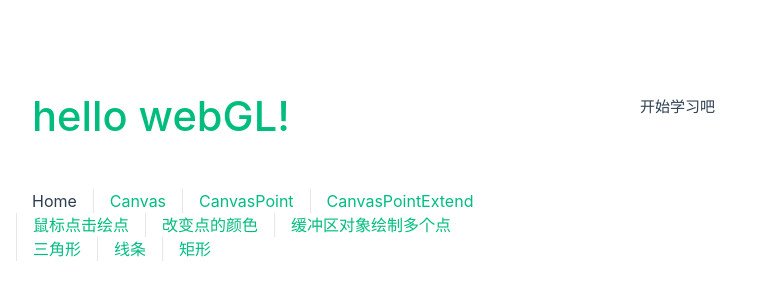
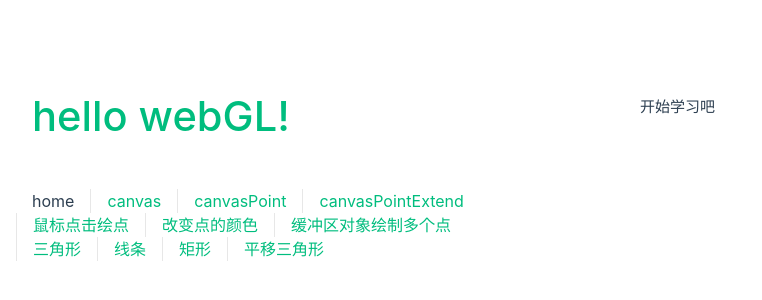
Before and after one commit to Lucialiuxi/data-visualization, a Vue app in the folder canvas1/: page / in a window 1280 px wide. Shown: the part 214-514 px from the top of the page, without its empty margins (0-762 px from the left). Built offline with nearby package versions, Linux system fonts and the light colour scheme.

Commit message:
change route render

```diff
--- a/canvas1/src/App.vue
+++ b/canvas1/src/App.vue
@@ -2,7 +2,8 @@
 import { RouterLink, RouterView } from 'vue-router';
 import HelloWorld from './components/HelloWorld.vue';
 import router from './router/index';
-console.log(router.getRoutes())
+let routes = router.getRoutes();
+console.log(routes)
 </script>
 
 <template>
@@ -10,16 +11,7 @@ console.log(router.getRoutes())
     <div class="wrapper">
       <HelloWorld msg="hello webGL!" />
       <nav>
-        <RouterLink to="/">Home</RouterLink>
-        <RouterLink to="/canvas">Canvas</RouterLink>
-        <RouterLink to="/canvas-point">CanvasPoint</RouterLink>
-        <RouterLink to="/canvas-point-extend">CanvasPointExtend</RouterLink>
-        <RouterLink to="/clicked-point">鼠标点击绘点</RouterLink>
-        <RouterLink to="/colored-point">改变点的颜色</RouterLink>
-        <RouterLink to="/multi-point">缓冲区对象绘制多个点</RouterLink>
-        <RouterLink to="/hello-triangle">三角形</RouterLink>
-        <RouterLink to="/hello-line-strip">线条</RouterLink>
-        <RouterLink to="/hello-quad">矩形</RouterLink>
+        <RouterLink  v-for="route of routes" :key="route.path" :to="route.path" >{{route?.name}}</RouterLink>
       </nav>
     </div>
   </header>
--- a/canvas1/src/router/index.ts
+++ b/canvas1/src/router/index.ts
@@ -7,67 +7,56 @@ const router = createRouter({
     {
       path: '/',
       name: 'home',
-      cName: 'Home',
       component: () => HomeView,
     },
     {
       path: '/canvas',
       name: 'canvas',
-      cName: 'Canvas',
       component: () => import('../views/CanvasView.vue')
     },
     {
       path: '/canvas-point',
       name: 'canvasPoint',
-      cName: 'CanvasPoint',
       component: () => import('../views/CanvasPoint.vue')
     },
     {
       path: '/canvas-point-extend',
       name: 'canvasPointExtend',
-      cName: 'CanvasPointExtend',
       component: () => import('../views/CanvasPointExtend.vue')
     },
     {
       path: '/clicked-point',
-      name: 'clickedPoint',
-      cName: '鼠标点击绘点',
+      name: '鼠标点击绘点',
       component: () => import('../views/ClickedPoint.vue')
     },
     {
       path: '/colored-point',
-      name: 'coloredPoint',
-      cName: '改变点的颜色',
+      name: '改变点的颜色',
       component: () => import('../views/ColoredPoint.vue')
     },
     {
       path: '/multi-point',
-      name: 'multiPoint',
-      cName: '缓冲区对象绘制多个点',
+      name: '缓冲区对象绘制多个点',
       component: () => import('../views/MultiPoint.vue')
     },
     {
       path: '/hello-triangle',
-      name: 'HelloTriangle',
-      cName: '三角形',
+      name: '三角形',
       component: () => import('../views/HelloTriangle.vue')
     },
     {
       path: '/hello-Line-strip',
-      name: 'HelloLineStrip',
-      cName: '线条',
+      name: '线条',
       component: () => import('../views/HelloLineStrip.vue')
     },
     {
       path: '/hello-quad',
-      name: 'HelloQuad',
-      cName: '矩形',
+      name: '矩形',
       component: () => import('../views/HelloQuad.vue')
     },
     {
       path: '/translated-triangle',
-      name: '/TranslatedTriangle',
-      cName: '平移三角形',
+      name: '平移三角形',
       component: () => import('../views/TranslatedTriangle.vue'),
     },
   ]
```
